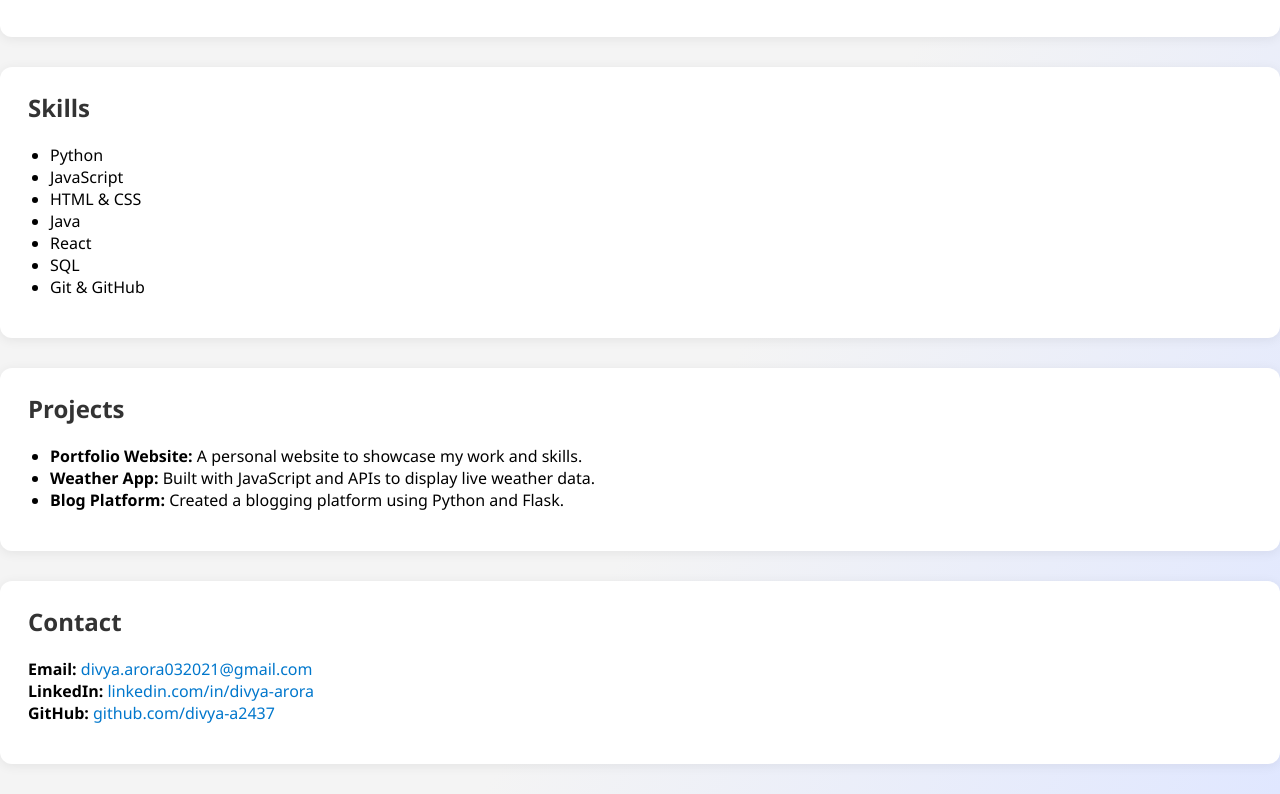
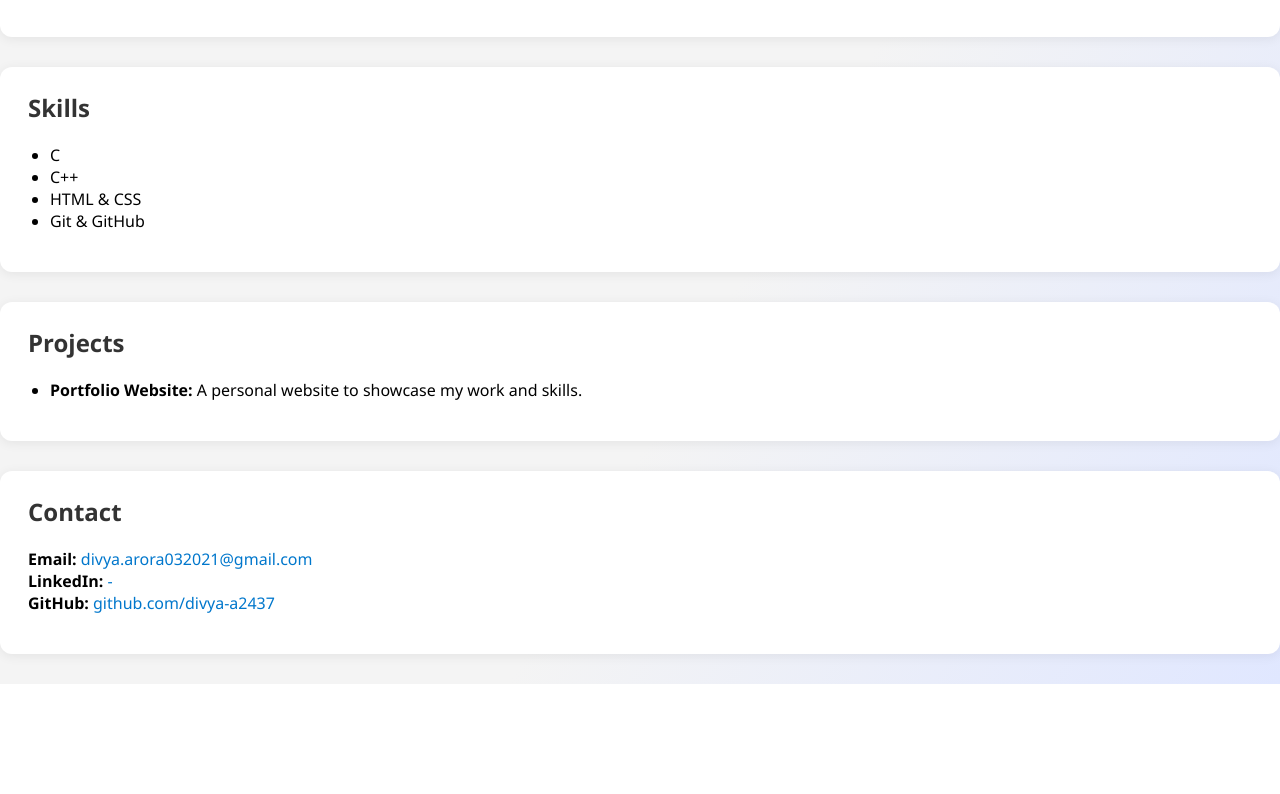
Before and after one commit to divya-a2437/Personal-Website, a plain HTML site: page index.html in a window 1280 px wide. Shown: the part 446-1240 px from the top of the page. After the commit the page ends 1130 px from the top, so only its background shows below. Drawn offline with Linux system fonts and the light colour scheme.

Commit message:
Update index.html

```diff
--- a/index.html
+++ b/index.html
@@ -35,12 +35,9 @@
     <section id="skills">
         <h2>Skills</h2>
         <ul>
-            <li>Python</li>
-            <li>JavaScript</li>
+            <li>C</li>
+            <li>C++</li>
             <li>HTML &amp; CSS</li>
-            <li>Java</li>
-            <li>React</li>
-            <li>SQL</li>
             <li>Git &amp; GitHub</li>
         </ul>
     </section>
@@ -51,12 +48,7 @@
             <li>
                 <strong>Portfolio Website:</strong> A personal website to showcase my work and skills.
             </li>
-            <li>
-                <strong>Weather App:</strong> Built with JavaScript and APIs to display live weather data.
-            </li>
-            <li>
-                <strong>Blog Platform:</strong> Created a blogging platform using Python and Flask.
-            </li>
+
         </ul>
     </section>
 
@@ -64,9 +56,10 @@
         <h2>Contact</h2>
         <p>
             <strong>Email:</strong> <a href="mailto:divya.arora032021@gmail.com">divya.arora032021@gmail.com</a><br>
-            <strong>LinkedIn:</strong> <a href="https://linkedin.com/in/divya-arora" target="_blank">linkedin.com/in/divya-arora</a><br>
+            <strong>LinkedIn:</strong> <a href="https://linkedin.com/in/divya-arora" target="_blank">-</a><br>
             <strong>GitHub:</strong> <a href="https://github.com/divya-a2437" target="_blank">github.com/divya-a2437</a>
         </p>
     </section>
 </body>
+
 </html>
```
